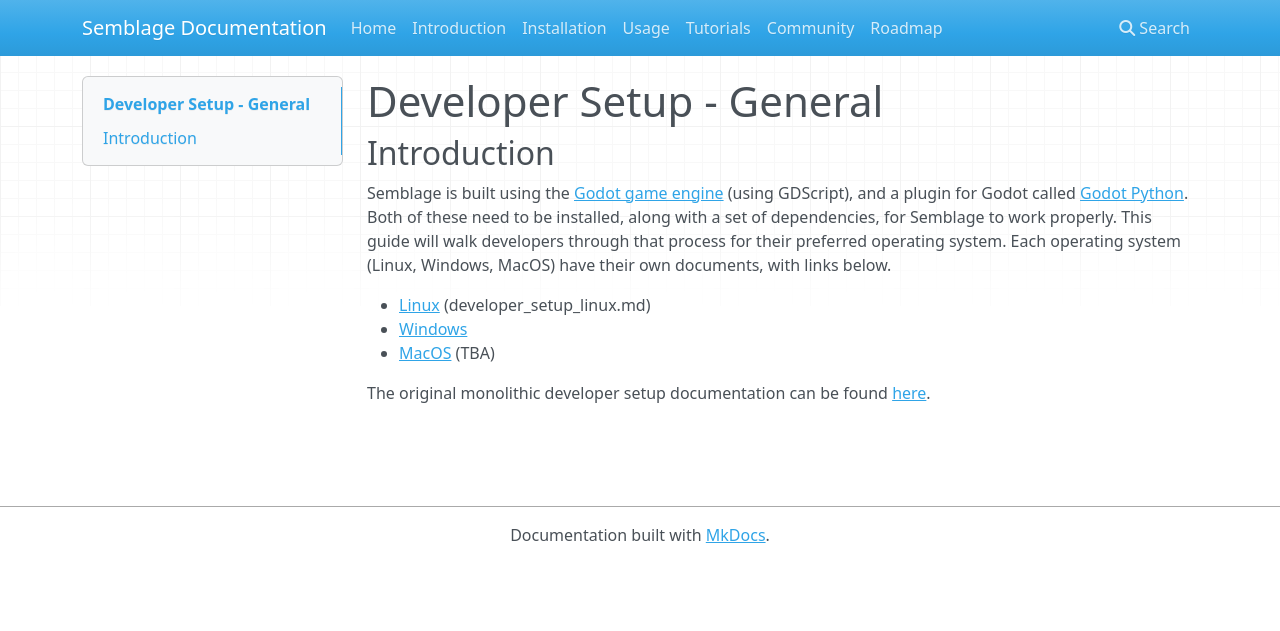
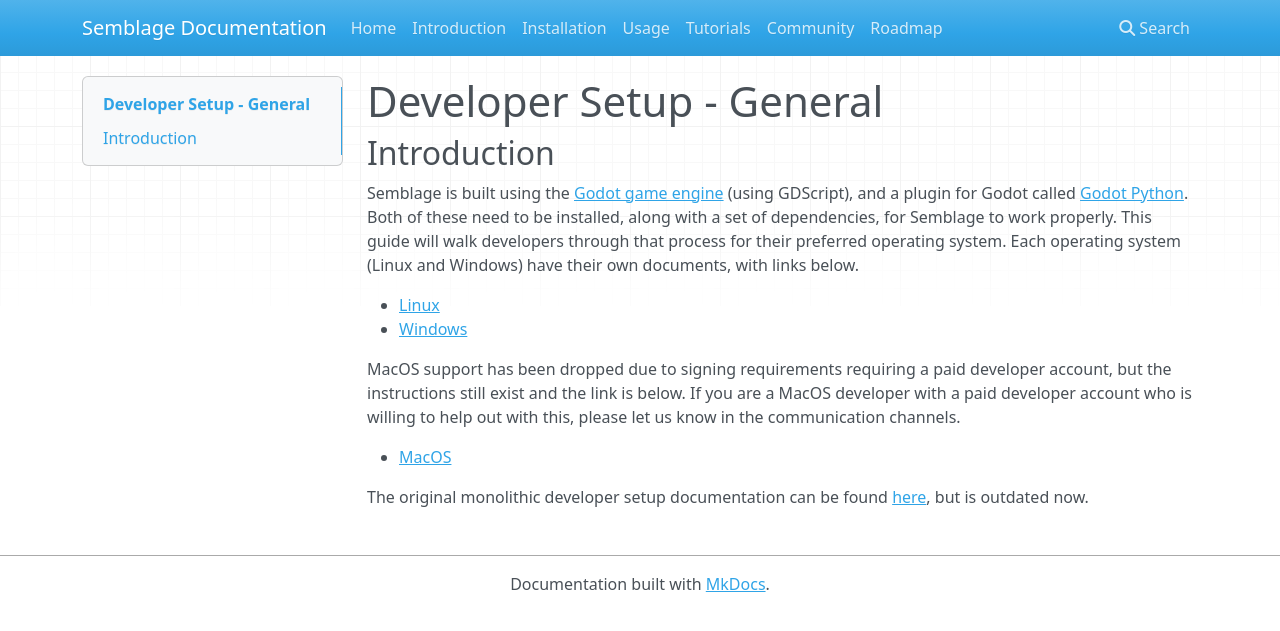
Before and after one commit to 7BIndustries/semblage-docs, an MkDocs documentation site: the page built from docs/developer_setup.md, in a window 1280 px wide. Shown: the top 631 px of the page. Built offline with MkDocs 1.6.1, drawn with Linux system fonts in a browser that asks for light colours; nearby versions of some CDN libraries.

Commit message:
Finished MacOS changes

```diff
--- a/docs/developer_setup.md
+++ b/docs/developer_setup.md
@@ -2,10 +2,13 @@
 
 ## Introduction
 
-Semblage is built using the [Godot game engine](https://godotengine.org/) (using GDScript), and a plugin for Godot called [Godot Python](https://github.com/touilleMan/godot-python). Both of these need to be installed, along with a set of dependencies, for Semblage to work properly. This guide will walk developers through that process for their preferred operating system. Each operating system (Linux, Windows, MacOS) have their own documents, with links below.
+Semblage is built using the [Godot game engine](https://godotengine.org/) (using GDScript), and a plugin for Godot called [Godot Python](https://github.com/touilleMan/godot-python). Both of these need to be installed, along with a set of dependencies, for Semblage to work properly. This guide will walk developers through that process for their preferred operating system. Each operating system (Linux and Windows) have their own documents, with links below.
 
-* [Linux](#) (developer_setup_linux.md)
+* [Linux](developer_setup_linux.md)
 * [Windows](developer_setup_windows.md)
-* [MacOS](#) (TBA)
 
-The original monolithic developer setup documentation can be found [here](developer_setup_old.md).
+MacOS support has been dropped due to signing requirements requiring a paid developer account, but the instructions still exist and the link is below. If you are a MacOS developer with a paid developer account who is willing to help out with this, please let us know in the communication channels.
+
+* [MacOS](developer_setup_macos.md)
+
+The original monolithic developer setup documentation can be found [here](developer_setup_old.md), but is outdated now.
```
Also changed, not shown: docs/developer_setup_macos.md (added, +70 -0 lines).
